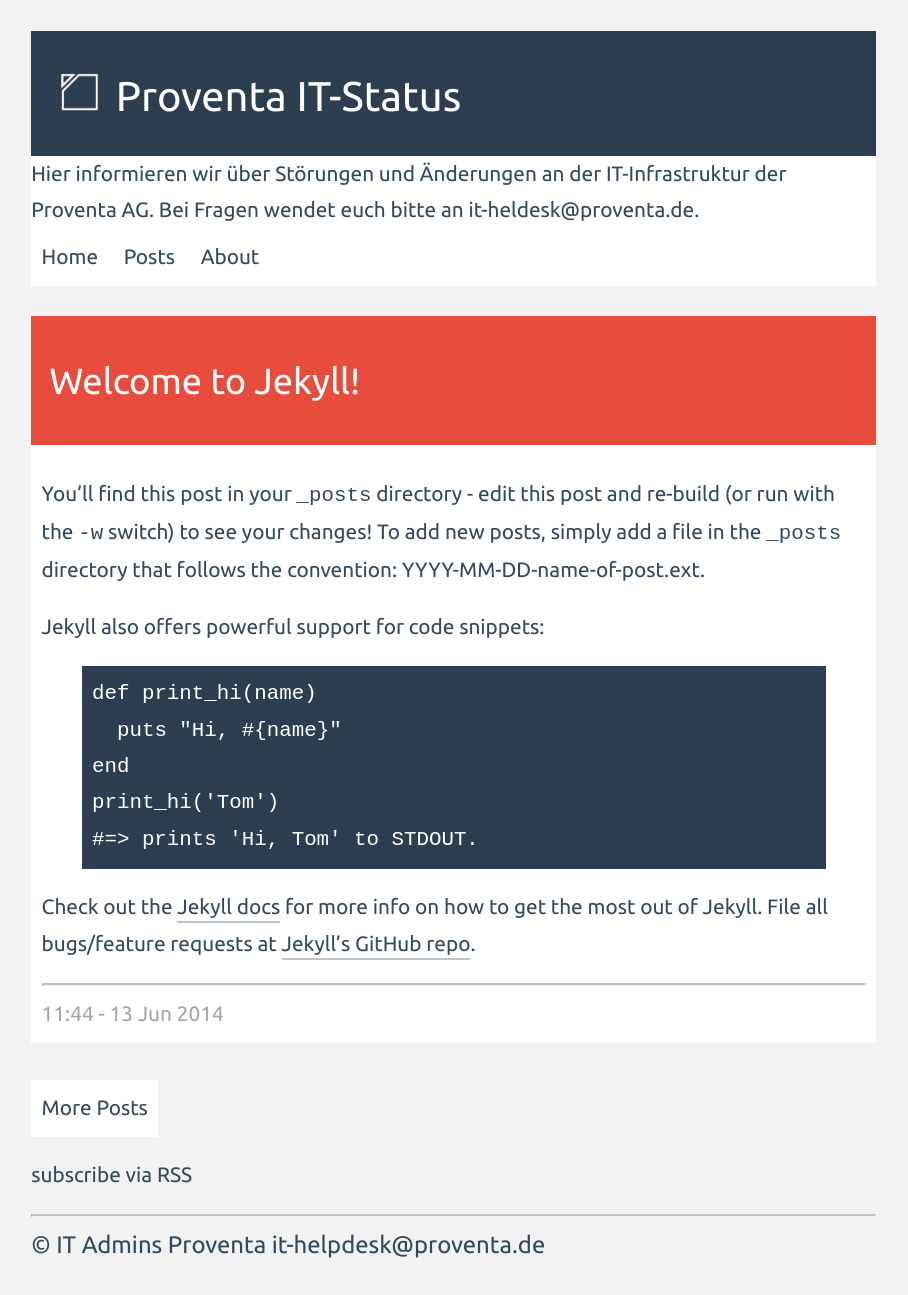
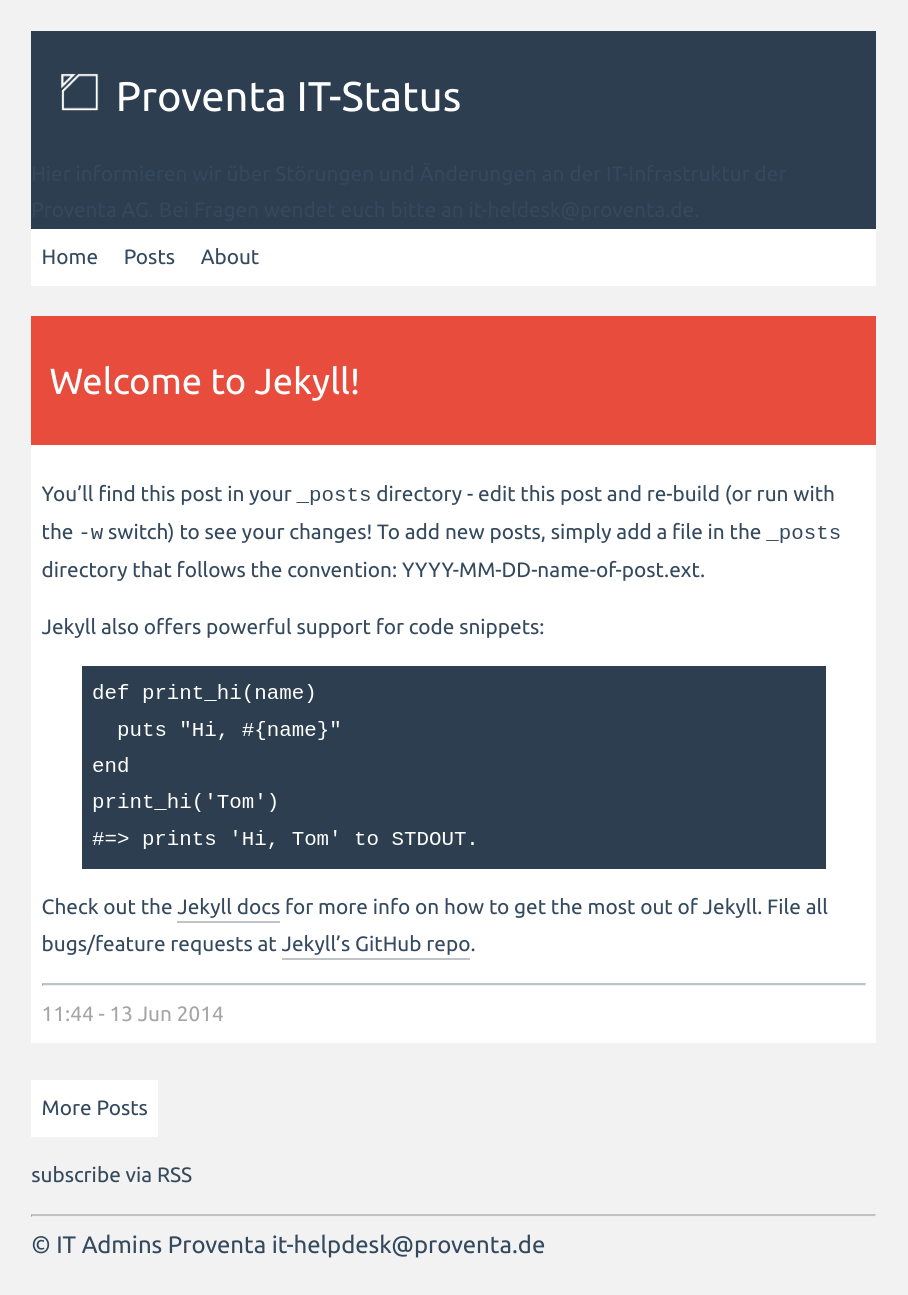
Before and after one commit to proventa/status, a Jekyll site: the page built from index.html, in a window 1280 px wide. Shown: the whole page, without its empty margins (0-908 px from the left). Built offline with Jekyll 4.4.1, drawn with Linux system fonts in a browser that asks for light colours.

Commit message:
Added description

```diff
--- a/_layouts/default.html
+++ b/_layouts/default.html
@@ -21,7 +21,7 @@
         <h1 class="title active drk">
           <img src="/src/image1.png" style="width:1.3em; margin:0;" /> {{ site.name }}
         </h1>
-        {{ site.description }}
+        <div class="active drk">{{ site.description }}</div>
       </a>
       <nav>
         <ul>
```
